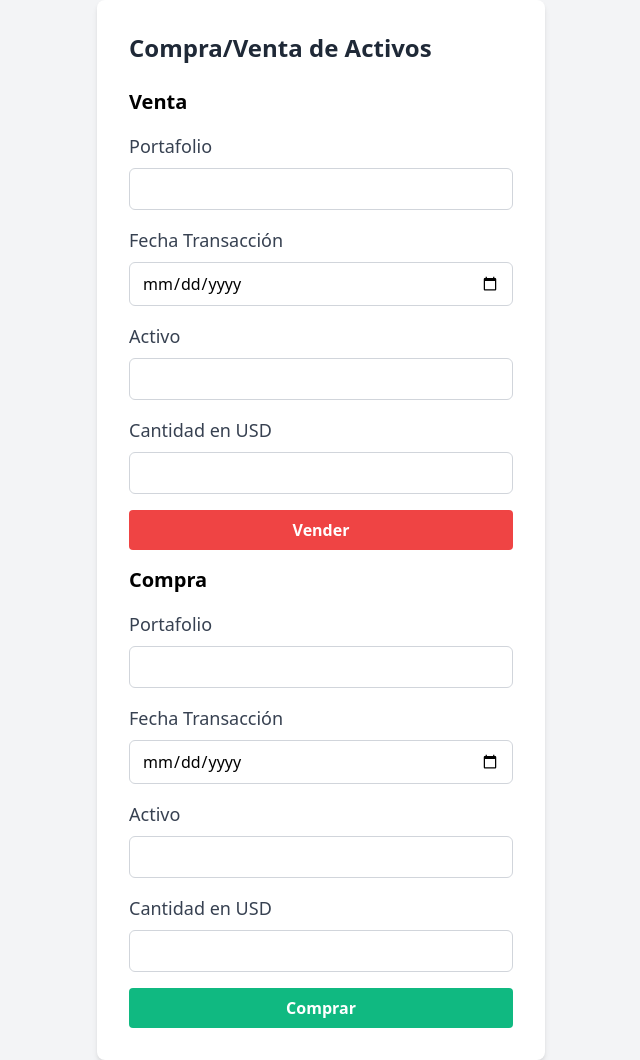
After one commit to fabriziorossier/interview-abaqus, a Django app: page /transactions/ in a window 1280 px wide. The commit adds this page. Shown: the whole page, without its empty margins (319-959 px from the left). Run offline with Django 5.2, Linux system fonts and the light colour scheme.

Commit message:
setup: initial transactions work

```diff
--- a/abaqus/abaqus/abaqus/templates/home.html
+++ b/abaqus/abaqus/abaqus/templates/home.html
@@ -30,6 +30,11 @@
                     Graphics
                 </button>
             </a>
+            <!-- <a href="{% url 'compra-venta-activos' %}">
+                <button class="w-full my-3 bg-gray-500 text-white font-bold py-2 px-4 rounded hover:bg-gray-700 focus:outline-none focus:ring-2 focus:ring-gray-500 focus:ring-opacity-50">
+                    Transactions
+                </button>
+            </a> -->
         </div>
     </div>
 </body>
--- /dev/null
+++ b/abaqus/abaqus/abaqus/templates/transaction.html
@@ -0,0 +1,127 @@
+<!DOCTYPE html>
+<html lang="en">
+<head>
+    <meta charset="UTF-8">
+    <meta name="viewport" content="width=device-width, initial-scale=1.0">
+    <title>Compra/Venta de Activos</title>
+    <link href="https://cdn.jsdelivr.net/npm/tailwindcss@2.2.19/dist/tailwind.min.css" rel="stylesheet">
+</head>
+<body class="bg-gray-100 min-h-screen flex items-center justify-center">
+    <div class="bg-white shadow-md rounded-lg p-8 max-w-md w-full">
+        <h1 class="text-2xl font-bold text-gray-800 mb-6">Compra/Venta de Activos</h1>
+
+        <!-- Formulario para Venta -->
+        <form id="venta-form" class="mb-4">
+            <h2 class="text-xl font-semibold mb-4">Venta</h2>
+            <div class="mb-4">
+                <label for="venta-portafolio" class="block text-lg font-medium text-gray-700 mb-2">Portafolio</label>
+                <input type="text" id="venta-portafolio" name="portafolio" class="w-full border border-gray-300 rounded-md py-2 px-3" required>
+            </div>
+            <div class="mb-4">
+                <label for="venta-fecha" class="block text-lg font-medium text-gray-700 mb-2">Fecha Transacción</label>
+                <input type="date" id="venta-fecha" name="fecha_transaccion" class="w-full border border-gray-300 rounded-md py-2 px-3" required>
+            </div>
+            <div class="mb-4">
+                <label for="venta-activo" class="block text-lg font-medium text-gray-700 mb-2">Activo</label>
+                <input type="text" id="venta-activo" name="activo" class="w-full border border-gray-300 rounded-md py-2 px-3" required>
+            </div>
+            <div class="mb-4">
+                <label for="venta-cantidad" class="block text-lg font-medium text-gray-700 mb-2">Cantidad en USD</label>
+                <input type="number" step="0.01" id="venta-cantidad" name="cantidad_usd" class="w-full border border-gray-300 rounded-md py-2 px-3" required>
+            </div>
+            <button type="submit" class="w-full bg-red-500 text-white font-bold py-2 px-4 rounded hover:bg-red-700">Vender</button>
+        </form>
+
+        <!-- Formulario para Compra -->
+        <form id="compra-form">
+            <h2 class="text-xl font-semibold mb-4">Compra</h2>
+            <div class="mb-4">
+                <label for="compra-portafolio" class="block text-lg font-medium text-gray-700 mb-2">Portafolio</label>
+                <input type="text" id="compra-portafolio" name="portafolio" class="w-full border border-gray-300 rounded-md py-2 px-3" required>
+            </div>
+            <div class="mb-4">
+                <label for="compra-fecha" class="block text-lg font-medium text-gray-700 mb-2">Fecha Transacción</label>
+                <input type="date" id="compra-fecha" name="fecha_transaccion" class="w-full border border-gray-300 rounded-md py-2 px-3" required>
+            </div>
+            <div class="mb-4">
+                <label for="compra-activo" class="block text-lg font-medium text-gray-700 mb-2">Activo</label>
+                <input type="text" id="compra-activo" name="activo" class="w-full border border-gray-300 rounded-md py-2 px-3" required>
+            </div>
+            <div class="mb-4">
+                <label for="compra-cantidad" class="block text-lg font-medium text-gray-700 mb-2">Cantidad en USD</label>
+                <input type="number" step="0.01" id="compra-cantidad" name="cantidad_usd" class="w-full border border-gray-300 rounded-md py-2 px-3" required>
+            </div>
+            <button type="submit" class="w-full bg-green-500 text-white font-bold py-2 px-4 rounded hover:bg-green-700">Comprar</button>
+        </form>
+
+        <!-- JavaScript para manejar las solicitudes a la API -->
+        <script>
+            document.getElementById('venta-form').addEventListener('submit', function(event) {
+                event.preventDefault();
+
+                const portafolio = document.getElementById('venta-portafolio').value;
+                const fecha_transaccion = document.getElementById('venta-fecha').value;
+                const activo = document.getElementById('venta-activo').value;
+                const cantidad_usd = document.getElementById('venta-cantidad').value;
+
+                fetch('/api/vender-activo/', {
+                    method: 'POST',
+                    headers: {
+                        'Content-Type': 'application/json',
+                    },
+                    body: JSON.stringify({
+                        portafolio: portafolio,
+                        fecha_transaccion: fecha_transaccion,
+                        activo: activo,
+                        cantidad_usd: cantidad_usd,
+                    }),
+                })
+                .then(response => response.json())
+                .then(data => {
+                    if (data.error) {
+                        alert('Error: ' + data.error);
+                    } else {
+                        alert('Venta procesada correctamente.');
+                        // Limpiar el formulario
+                        document.getElementById('venta-form').reset();
+                    }
+                })
+                .catch(error => console.error('Error:', error));
+            });
+
+            document.getElementById('compra-form').addEventListener('submit', function(event) {
+                event.preventDefault();
+
+                const portafolio = document.getElementById('compra-portafolio').value;
+                const fecha_transaccion = document.getElementById('compra-fecha').value;
+                const activo = document.getElementById('compra-activo').value;
+                const cantidad_usd = document.getElementById('compra-cantidad').value;
+
+                fetch('/api/comprar-activo/', {
+                    method: 'POST',
+                    headers: {
+                        'Content-Type': 'application/json',
+                    },
+                    body: JSON.stringify({
+                        portafolio: portafolio,
+                        fecha_transaccion: fecha_transaccion,
+                        activo: activo,
+                        cantidad_usd: cantidad_usd,
+                    }),
+                })
+                .then(response => response.json())
+                .then(data => {
+                    if (data.error) {
+                        alert('Error: ' + data.error);
+                    } else {
+                        alert('Compra procesada correctamente.');
+                        // Limpiar el formulario
+                        document.getElementById('compra-form').reset();
+                    }
+                })
+                .catch(error => console.error('Error:', error));
+            });
+        </script>
+    </div>
+</body>
+</html>
--- a/abaqus/abaqus/abaqus/urls.py
+++ b/abaqus/abaqus/abaqus/urls.py
@@ -1,6 +1,6 @@
 from django.urls import path
 from django.contrib import admin
-from .views import home, upload_file, portfolio_view, prices_view, graphics_view, DataAPIView
+from .views import home, upload_file, portfolio_view, prices_view, graphics_view, transactions_view, DataAPIView, AssetBuyAPIView, AssetSellAPIView
 
 urlpatterns = [
     path('', home, name='home'),
@@ -8,6 +8,9 @@ urlpatterns = [
     path('portfolio/', portfolio_view, name='cantidades-iniciales'),
     path('prices/', prices_view, name='precios'),
     path('graphics/', graphics_view, name='graficos'),
+    path('transactions/', transactions_view, name='compra-venta-activos'),
     path('admin/', admin.site.urls),
     path('api/data/', DataAPIView.as_view(), name='grafico-data'),
+    path('api/asset-sell/', AssetSellAPIView.as_view(), name='vender-activo'),
+    path('api/asset-buy/', AssetBuyAPIView.as_view(), name='comprar-activo'),
 ]
--- a/abaqus/abaqus/abaqus/views.py
+++ b/abaqus/abaqus/abaqus/views.py
@@ -3,8 +3,11 @@ from django.urls import reverse
 from django.http import HttpResponseRedirect
 from django.core.paginator import Paginator, EmptyPage, PageNotAnInteger
 from decimal import Decimal, ROUND_HALF_UP
-from .models import Weight, Precio
+from .models import Weight, Precio, Transaccion
 from .forms import UploadFileForm
+from .utils import normalize_asset_name, calculate_initial_quantities
+from .services import PortafolioService
+from rest_framework import status
 from rest_framework.views import APIView
 from rest_framework.response import Response
 import pandas as pd
@@ -220,34 +223,8 @@ def graphics_view(request):
         "portafolio_options": portafolio_options
     })
 
-def normalize_asset_name(asset_name):
-    # Lowercase and replace special characters
-    return asset_name.lower().replace('+', '_').replace('/', '_').replace(' ', '_').replace('á', 'a').replace('é', 'e').replace('í', 'i').replace('ó', 'o').replace('ú', 'u')
-
-def calculate_initial_quantities(selected_portafolio):
-    V0 = Decimal(1000000000)
-    cantidades_iniciales = {}
-
-    precios_15_feb = Precio.objects.filter(dates='2022-02-15').first()
-    pesos = Weight.objects.all()
-
-    for peso in pesos:
-        activo_name = normalize_asset_name(peso.activos)
-        precio_activo = getattr(precios_15_feb, activo_name, None)
-
-        if precio_activo:
-            # Use selected portfolio to obtain weight
-            portafolio_weight = getattr(peso, selected_portafolio, None)
-            if portafolio_weight:
-                cantidad_inicial = (portafolio_weight * V0) / precio_activo
-                cantidad_inicial = cantidad_inicial.quantize(Decimal('0.001'), rounding=ROUND_HALF_UP)
-                cantidades_iniciales[peso.activos] = cantidad_inicial
-            else:
-                print(f"Peso no encontrado para el activo: {peso.activos} en el portafolio {selected_portafolio}")
-        else:
-            print(f"Precio no encontrado para el activo: {peso.activos} en la fecha 2022-02-15")
-
-    return cantidades_iniciales
+def transactions_view(request):
+    return render(request, 'transaction.html')
 
 class DataAPIView(APIView):
 
@@ -296,3 +273,53 @@ class DataAPIView(APIView):
             })
 
         return Response(data)
+
+class AssetBuyAPIView(APIView):
+
+    def post(self, request, format=None):
+        portafolio = request.data.get('portafolio')
+        fecha_transaccion = request.data.get('fecha_transaccion')
+        activo = request.data.get('activo')
+        cantidad_usd = Decimal(request.data.get('cantidad_usd'))
+
+        try:
+            # Process the buy using the service
+            PortafolioService.process_buy(portafolio, activo, cantidad_usd, fecha_transaccion)
+
+            # Save transaction in the database
+            Transaccion.objects.create(
+                portafolio=portafolio,
+                fecha_transaccion=fecha_transaccion,
+                activo=activo,
+                cantidad_usd=cantidad_usd,
+                tipo='COMPRA'
+            )
+
+            return Response({"message": "Buy processed correctly."}, status=status.HTTP_200_OK)
+        except Exception as e:
+            return Response({"error": str(e)}, status=status.HTTP_400_BAD_REQUEST)
+
+class AssetSellAPIView(APIView):
+
+    def post(self, request, format=None):
+        portafolio = request.data.get('portafolio')
+        fecha_transaccion = request.data.get('fecha_transaccion')
+        activo = request.data.get('activo')
+        cantidad_usd = Decimal(request.data.get('cantidad_usd'))
+
+        try:
+            # Process the sell using the service
+            PortafolioService.process_sell(portafolio, activo, cantidad_usd, fecha_transaccion)
+
+            # Save transaction in the database
+            Transaccion.objects.create(
+                portafolio=portafolio,
+                fecha_transaccion=fecha_transaccion,
+                activo=activo,
+                cantidad_usd=cantidad_usd,
+                tipo='VENTA'
+            )
+
+            return Response({"message": "Sell processed correctly."}, status=status.HTTP_200_OK)
+        except Exception as e:
+            return Response({"error": str(e)}, status=status.HTTP_400_BAD_REQUEST)
```
Also changed, not shown: abaqus/abaqus/abaqus/models.py (+15 -0 lines), abaqus/abaqus/abaqus/services.py (added, +61 -0 lines), abaqus/abaqus/abaqus/utils.py (added, +31 -0 lines), abaqus/abaqus/db.sqlite3 (deleted).
